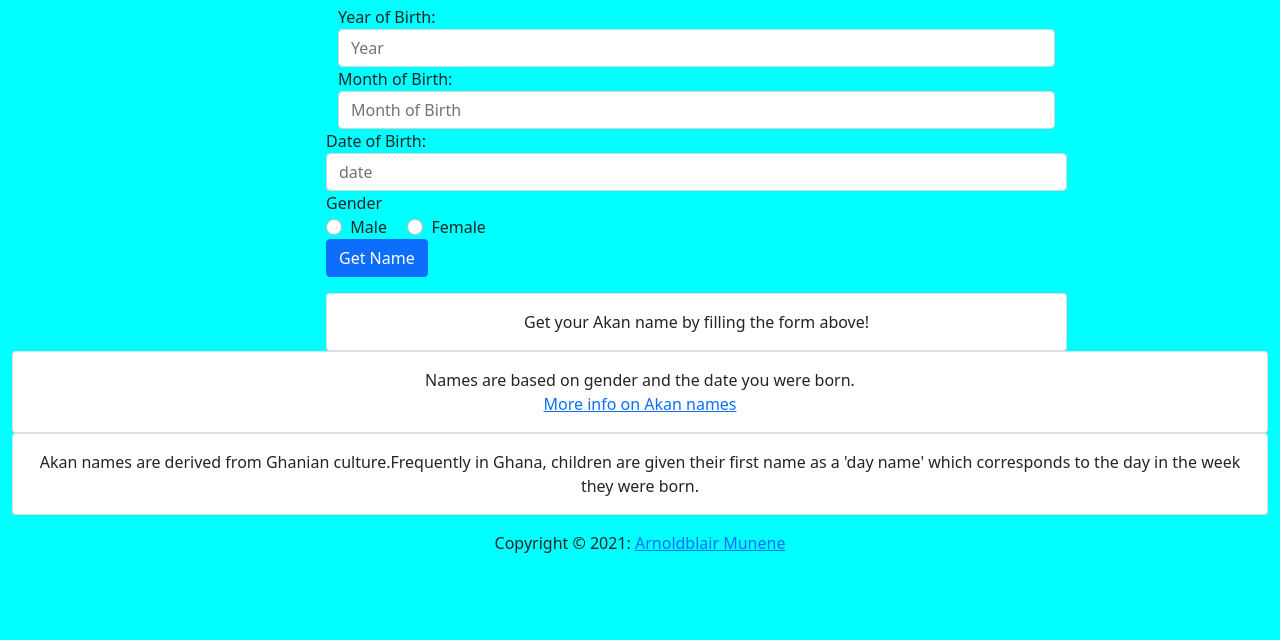
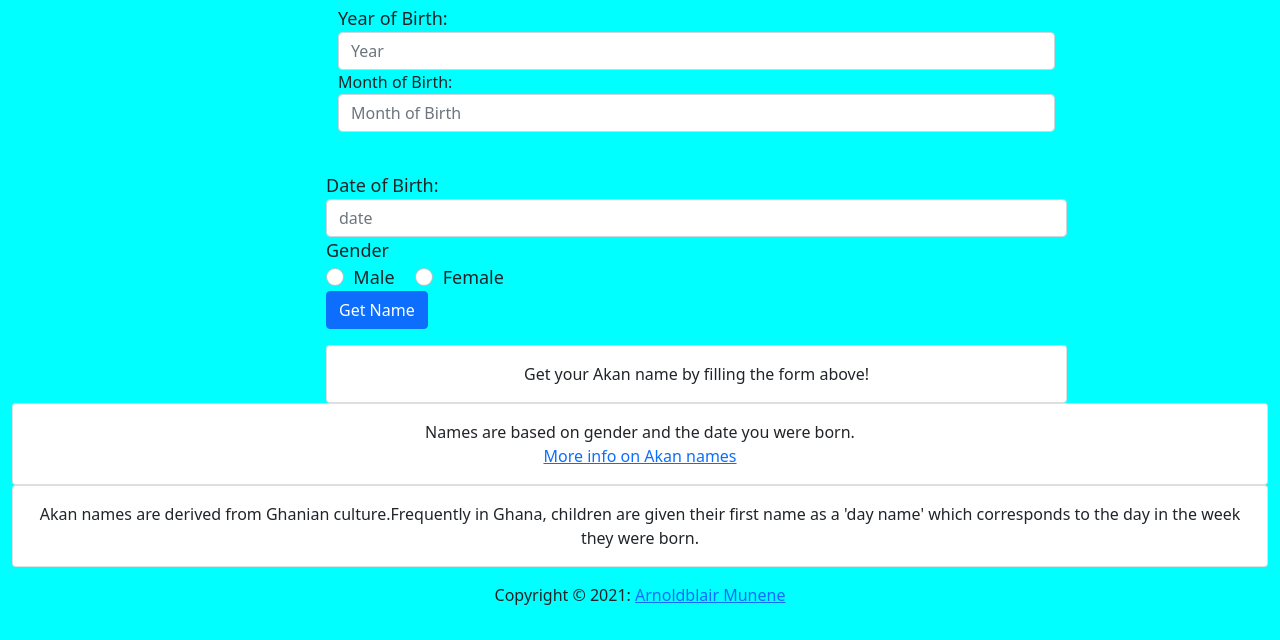
Before and after one commit to Arnoldblair/javascript, a plain HTML site: page index.html in a window 1280 px wide. Shown: the part 160-800 px from the top of the page. Drawn offline with Linux system fonts and the light colour scheme.

Commit message:
added some css styling on class form-group

```diff
--- a/css/styles.css
+++ b/css/styles.css
@@ -21,3 +21,11 @@ body{
        margin-right: 16%;
        border-radius: 10px;
    }
+   .form{
+       margin-bottom: 20px;
+       padding-bottom: 20px;
+   }
+   .form-group{
+       font-weight: 500px;
+       font-size: 18px;
+   }
```
